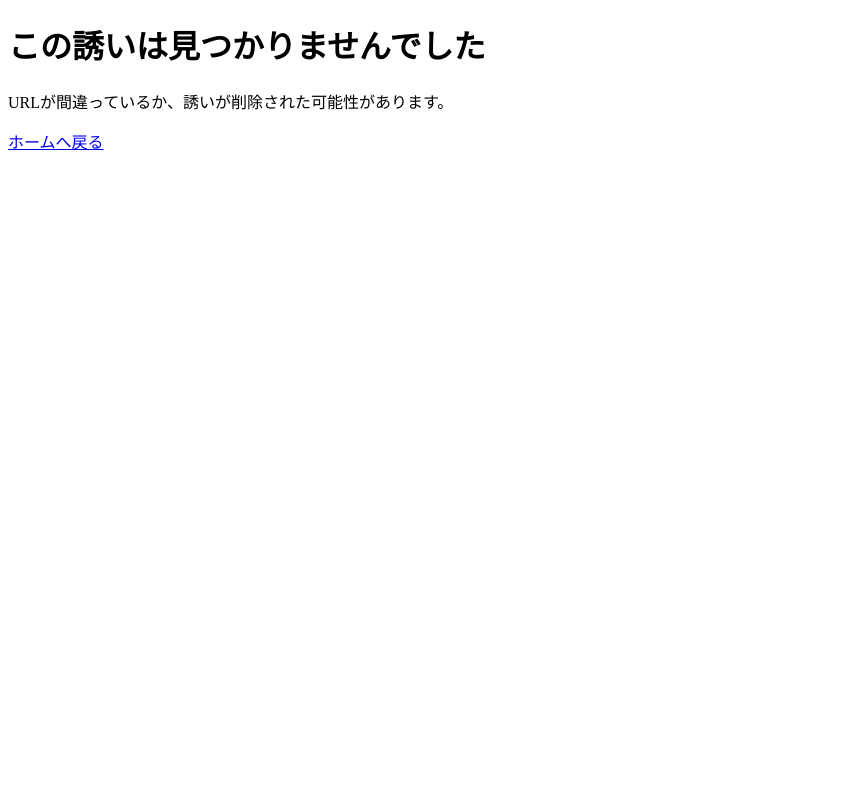
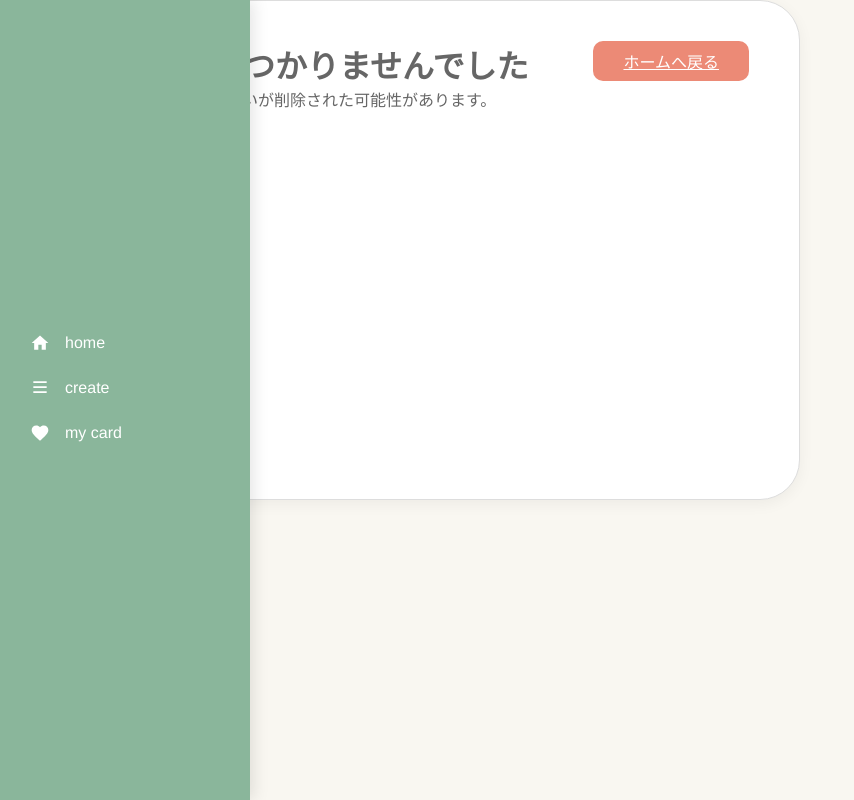
Before and after one commit to KDGT2026-Summer-Techjam/Team-B-Django, a Django app: template templates/events/error.html in a window 1280 px wide. Shown: the whole page, without its empty margins (0-854 px from the left). Run offline with Django 5.2, Linux system fonts and the light colour scheme; the template is opened without the code that fills it, so the values that code supplies are empty.

Commit message:
error.htmlにcommon.cssを追加+サイドバー追加+html追記

```diff
--- a/templates/events/error.html
+++ b/templates/events/error.html
@@ -1,16 +1,59 @@
+{% load static %}
 <!DOCTYPE html>
 <html lang="ja">
 <head>
     <meta charset="UTF-8">
     <title>エラー</title>
+    <link rel="stylesheet" href="{% static 'css/common.css' %}">
+
 </head>
 <body>
-    <h1>この誘いは見つかりませんでした</h1>
+    <!-- ヘッダー -->
+    <header>
+        <div class="header-title">error</div>
+    </header>
 
-    <p>
-        URLが間違っているか、誘いが削除された可能性があります。
-    </p>
+    <!-- サイドバー表示用のトリガー -->
+    <div id="sidebar-trigger" class="sidebar-trigger"></div>
 
-    <a href="{% url 'home' %}">ホームへ戻る</a>
+    <!-- サイドバー -->
+    <aside id="sidebar" class="sidebar">
+        <ul class="menu">
+            <li>
+                <a href="{% url 'home' %}" class="sidebar-link">
+                    <svg viewBox="0 0 24 24"><path d="M10 20v-6h4v6h5v-8h3L12 3 2 12h3v8z"/></svg>
+                    home
+                </a>
+            </li>
+            <li>
+                <a href="{% url 'new_event' %}" class="sidebar-link">
+                    <svg viewBox="0 0 24 24"><path d="M4 4h16v2H4zm0 6h16v2H4zm0 6h16v2H4z"/></svg>
+                    create
+                </a>
+            </li>
+            <li>
+                <a href="{% url 'my_events_list' %}" class="sidebar-link">
+                    <svg viewBox="0 0 24 24"><path d="M12 21.35l-1.45-1.32C5.4 15.36 2 12.28 2 8.5 2 5.42 4.42 3 7.5 3c1.74 0 3.41.81 4.5 2.09C13.09 3.81 14.76 3 16.5 3 19.58 3 22 5.42 22 8.5c0 3.78-3.4 6.86-8.55 11.54L12 21.35z"/></svg>
+                    my card
+                </a>
+            </li>
+        </ul>
+    </aside>
+
+    <!-- メイン -->
+    <div class="main-conte">
+        <div class="card-container">
+            <div class="text-conteainer">
+                <h1>この誘いは見つかりませんでした</h1>
+
+                <p>
+                    URLが間違っているか、誘いが削除された可能性があります。
+                </p>
+                <a class="btn-complete" href="{% url 'home' %}">ホームへ戻る</a>
+            </div>
+        </div>
+    </div>
+    <script src="{% static 'js/script.js' %}"></script>
+
 </body>
 </html>
```
